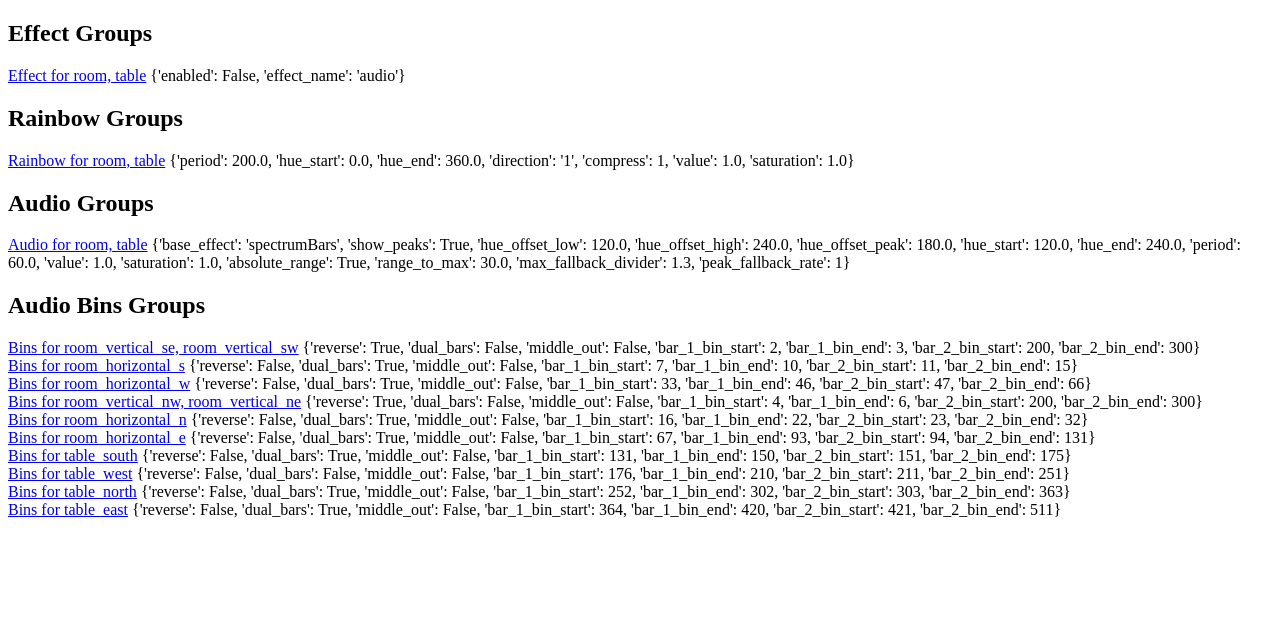
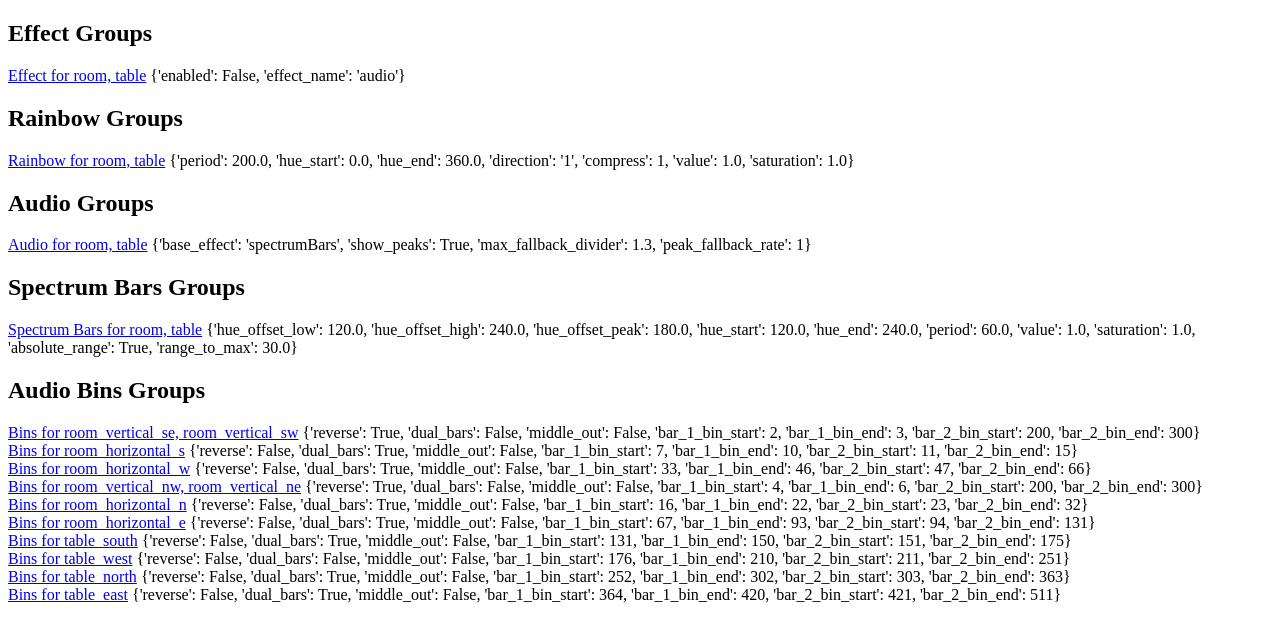
Before and after one commit to RieCo432/lightmaster, a Flask app: page / in a window 1280 px wide. Shown: the top 642 px of the page. Run offline with Flask 3, Linux system fonts and the light colour scheme; some libraries are stand-ins or nearby versions.

Commit message:
spectrum bars can be used as standalone effect and config is separated from audio config

```diff
--- a/webapp/config_manager.py
+++ b/webapp/config_manager.py
@@ -73,6 +73,15 @@ def get_elements_with_same_audio_config(element_index):
     return indexes
 
 
+def get_elements_with_same_spectrum_bars_config(element_index):
+    indexes = []
+    for i in setup_config["elements"]:
+        if effect_config["elements"][i]["spectrum_bars"] == effect_config["elements"][element_index]["spectrum_bars"]:
+            indexes.append(i)
+
+    return indexes
+
+
 def get_elements_with_same_audio_bins_config(element_index):
     indexes = []
     for i in setup_config["elements"]:
@@ -107,18 +116,24 @@ def apply_audio(audio_form: forms.AudioForm):
     for element_index in get_all_target_elements(audio_form.targets):
         effect_config["elements"][element_index]["audio"]["base_effect"] = audio_form.base_effect.data
         effect_config["elements"][element_index]["audio"]["show_peaks"] = audio_form.show_peaks.data
-        effect_config["elements"][element_index]["audio"]["hue_offset_low"] = audio_form.hue_offset_low.data
-        effect_config["elements"][element_index]["audio"]["hue_offset_high"] = audio_form.hue_offset_high.data
-        effect_config["elements"][element_index]["audio"]["hue_offset_peak"] = audio_form.hue_offset_peak.data
-        effect_config["elements"][element_index]["audio"]["hue_start"] = audio_form.hue_start.data
-        effect_config["elements"][element_index]["audio"]["hue_end"] = audio_form.hue_end.data
-        effect_config["elements"][element_index]["audio"]["period"] = audio_form.period.data
-        effect_config["elements"][element_index]["audio"]["value"] = audio_form.value.data
-        effect_config["elements"][element_index]["audio"]["saturation"] = audio_form.saturation.data
-        effect_config["elements"][element_index]["audio"]["absolute_range"] = audio_form.absolute_range.data
-        effect_config["elements"][element_index]["audio"]["range_to_max"] = audio_form.range_to_max.data
         effect_config["elements"][element_index]["audio"]["max_fallback_divider"] = audio_form.max_fallback_divider.data
         effect_config["elements"][element_index]["audio"]["peak_fallback_rate"] = audio_form.peak_fallback_rate.data
+
+    save_config()
+
+
+def apply_spectrum_bars(spectrum_bars_form: forms.SpectrumBarsForm):
+    for element_index in get_all_target_elements(spectrum_bars_form.targets):
+        effect_config["elements"][element_index]["audio"]["hue_offset_low"] = spectrum_bars_form.hue_offset_low.data
+        effect_config["elements"][element_index]["audio"]["hue_offset_high"] = spectrum_bars_form.hue_offset_high.data
+        effect_config["elements"][element_index]["audio"]["hue_offset_peak"] = spectrum_bars_form.hue_offset_peak.data
+        effect_config["elements"][element_index]["audio"]["hue_start"] = spectrum_bars_form.hue_start.data
+        effect_config["elements"][element_index]["audio"]["hue_end"] = spectrum_bars_form.hue_end.data
+        effect_config["elements"][element_index]["audio"]["period"] = spectrum_bars_form.period.data
+        effect_config["elements"][element_index]["audio"]["value"] = spectrum_bars_form.value.data
+        effect_config["elements"][element_index]["audio"]["saturation"] = spectrum_bars_form.saturation.data
+        effect_config["elements"][element_index]["audio"]["absolute_range"] = spectrum_bars_form.absolute_range.data
+        effect_config["elements"][element_index]["audio"]["range_to_max"] = spectrum_bars_form.range_to_max.data
 
     save_config()
 
@@ -139,16 +154,6 @@ def apply_audio_bins(audio_bins_form: forms.AudioBinsForm):
 def read_audio_to_form(audio_form, element_index):
     audio_form.base_effect.data = effect_config["elements"][element_index]["audio"]["base_effect"]
     audio_form.show_peaks.data = effect_config["elements"][element_index]["audio"]["show_peaks"]
-    audio_form.hue_offset_low.data = effect_config["elements"][element_index]["audio"]["hue_offset_low"]
-    audio_form.hue_offset_high.data = effect_config["elements"][element_index]["audio"]["hue_offset_high"]
-    audio_form.hue_offset_peak.data = effect_config["elements"][element_index]["audio"]["hue_offset_peak"]
-    audio_form.hue_start.data = effect_config["elements"][element_index]["audio"]["hue_start"]
-    audio_form.hue_end.data = effect_config["elements"][element_index]["audio"]["hue_end"]
-    audio_form.period.data = effect_config["elements"][element_index]["audio"]["period"]
-    audio_form.value.data = effect_config["elements"][element_index]["audio"]["value"]
-    audio_form.saturation.data = effect_config["elements"][element_index]["audio"]["saturation"]
-    audio_form.absolute_range.data = effect_config["elements"][element_index]["audio"]["absolute_range"]
-    audio_form.range_to_max.data = effect_config["elements"][element_index]["audio"]["range_to_max"]
     audio_form.max_fallback_divider.data = effect_config["elements"][element_index]["audio"]["max_fallback_divider"]
     audio_form.peak_fallback_rate.data = effect_config["elements"][element_index]["audio"]["peak_fallback_rate"]
 
@@ -159,6 +164,27 @@ def read_audio_to_form(audio_form, element_index):
     if len(containers) != 0:
         audio_form.targets.apply_to_containers.data = True
         audio_form.targets.container_indexes.data = containers
+
+
+def read_spectrum_bars_to_form(spectrum_bars_form, element_index):
+    spectrum_bars_form.hue_offset_low.data = effect_config["elements"][element_index]["spectrum_bars"]["hue_offset_low"]
+    spectrum_bars_form.hue_offset_high.data = effect_config["elements"][element_index]["spectrum_bars"]["hue_offset_high"]
+    spectrum_bars_form.hue_offset_peak.data = effect_config["elements"][element_index]["spectrum_bars"]["hue_offset_peak"]
+    spectrum_bars_form.hue_start.data = effect_config["elements"][element_index]["spectrum_bars"]["hue_start"]
+    spectrum_bars_form.hue_end.data = effect_config["elements"][element_index]["spectrum_bars"]["hue_end"]
+    spectrum_bars_form.period.data = effect_config["elements"][element_index]["spectrum_bars"]["period"]
+    spectrum_bars_form.value.data = effect_config["elements"][element_index]["spectrum_bars"]["value"]
+    spectrum_bars_form.saturation.data = effect_config["elements"][element_index]["spectrum_bars"]["saturation"]
+    spectrum_bars_form.absolute_range.data = effect_config["elements"][element_index]["spectrum_bars"]["absolute_range"]
+    spectrum_bars_form.range_to_max.data = effect_config["elements"][element_index]["spectrum_bars"]["range_to_max"]
+
+    containers, elements = containerise_elements(get_elements_with_same_spectrum_bars_config(element_index))
+    if len(elements) != 0:
+        spectrum_bars_form.targets.apply_to_elements.data = True
+        spectrum_bars_form.targets.element_indexes.data = elements
+    if len(containers) != 0:
+        spectrum_bars_form.targets.apply_to_containers.data = True
+        spectrum_bars_form.targets.container_indexes.data = containers
 
 
 def read_audio_bins_to_form(audio_bins_form, element_index):
@@ -255,6 +281,20 @@ def get_audio_groups():
     return [[(element_index, setup_config["element_names"][element_index]) for element_index in group_indexes] for group_indexes in audio_groups]
 
 
+def get_spectrum_bars_groups():
+    spectrum_bars_parameters = []
+    spectrum_bars_groups = []
+    for element_index in setup_config["elements"]:
+        if not effect_config["elements"][element_index]["spectrum_bars"] in spectrum_bars_parameters:
+            spectrum_bars_groups.append([element_index])
+            spectrum_bars_parameters.append(effect_config["elements"][element_index]["spectrum_bars"])
+        else:
+            group_index = spectrum_bars_parameters.index(effect_config["elements"][element_index]["spectrum_bars"])
+            spectrum_bars_groups[group_index].append(element_index)
+
+    return [[(element_index, setup_config["element_names"][element_index]) for element_index in group_indexes] for group_indexes in spectrum_bars_groups]
+
+
 def get_audio_bins_groups():
     audio_bins_parameters = []
     audio_bins_groups = []
@@ -281,5 +321,9 @@ def get_audio_summary(element_index):
     return effect_config["elements"][element_index]["audio"]
 
 
+def get_spectrum_bars_summary(element_index):
+    return effect_config["elements"][element_index]["spectrum_bars"]
+
+
 def get_audio_bins_summary(element_index):
     return effect_config["elements"][element_index]["audio_bins"]
--- a/webapp/main.py
+++ b/webapp/main.py
@@ -58,6 +58,20 @@ def index():
         }
         audio_groups_formatted.append(formatted_audio_group)
 
+    spectrum_bars_groups = get_spectrum_bars_groups()
+    spectrum_bars_groups_formatted = []
+    for spectrum_bars_group in spectrum_bars_groups:
+        containers, elements = containerise_elements_with_names(spectrum_bars_group)
+        formatted_spectrum_bars_group = {
+            "link": url_for("spectrum_bars", element=spectrum_bars_group[0][0]),
+            "text": ", ".join(
+                [container[1] for container in containers]
+                + [element[1] for element in elements]
+            ),
+            "summary": get_spectrum_bars_summary(spectrum_bars_group[0][0])
+        }
+        spectrum_bars_groups_formatted.append(formatted_spectrum_bars_group)
+
     audio_bins_groups = get_audio_bins_groups()
     audio_bins_groups_formatted = []
     for audio_bins_group in audio_bins_groups:
@@ -72,7 +86,7 @@ def index():
         }
         audio_bins_groups_formatted.append(formatted_audio_bins_group)
 
-    return render_template("index.html", effect_groups_formatted=effect_groups_formatted, rainbow_groups_formatted=rainbow_groups_formatted, audio_groups_formatted=audio_groups_formatted, audio_bins_groups_formatted=audio_bins_groups_formatted)
+    return render_template("index.html", effect_groups_formatted=effect_groups_formatted, rainbow_groups_formatted=rainbow_groups_formatted, audio_groups_formatted=audio_groups_formatted, audio_bins_groups_formatted=audio_bins_groups_formatted, spectrum_bars_groups_formatted=spectrum_bars_groups_formatted)
 
 
 @app.route("/effect", methods=["GET", "POST"])
@@ -117,6 +131,20 @@ def audio():
     return render_template("audio.html", audio_form=audio_form)
 
 
+@app.route("/spectrum-bars", methods=["GET", "POST"])
+def spectrum_bars():
+    spectrum_bars_form = SpectrumBarsForm()
+    if spectrum_bars_form.validate_on_submit():
+        apply_spectrum_bars(spectrum_bars_form)
+        send_config()
+        flash("Spectrum bars applied")
+        return redirect(url_for("index"))
+    else:
+        read_spectrum_bars_to_form(spectrum_bars_form, int(request.args.get("element")))
+
+    return render_template("spectrum-bars.html", spectrum_bars_form=spectrum_bars_form)
+
+
 @app.route("/bins", methods=["GET", "POST"])
 def bins():
     audio_bins_form = AudioBinsForm()
--- a/webapp/serial_interface.py
+++ b/webapp/serial_interface.py
@@ -66,3 +66,7 @@ def send_entire_config():
 
             json_to_send = {"target": "element", "index": element_index, "type": config_type, "data": data_to_send}
             write_to_serial(json_to_send)
+
+
+if __name__ == "__main__":
+    send_entire_config()
--- a/webapp/templates/index.html
+++ b/webapp/templates/index.html
@@ -30,6 +30,15 @@
     </p>
 
     <p>
+        <h2>Spectrum Bars Groups</h2>
+        {% for spectrum_bars_group in spectrum_bars_groups_formatted %}
+            <a href="{{spectrum_bars_group['link']}}">Spectrum Bars for {{ spectrum_bars_group["text"] }}</a>
+            {{ spectrum_bars_group["summary"] }}
+            <br>
+        {% endfor %}
+    </p>
+
+    <p>
         <h2>Audio Bins Groups</h2>
         {% for audio_bins_group in audio_bins_groups_formatted %}
             <a href="{{audio_bins_group['link']}}">Bins for {{ audio_bins_group["text"] }}</a>
```
Also changed, not shown: webapp/effect_config.json (+13 -1 lines), webapp/forms.py (+13 -3 lines), webapp/templates/spectrum-bars.html (added, +17 -0 lines), 4 other files.
